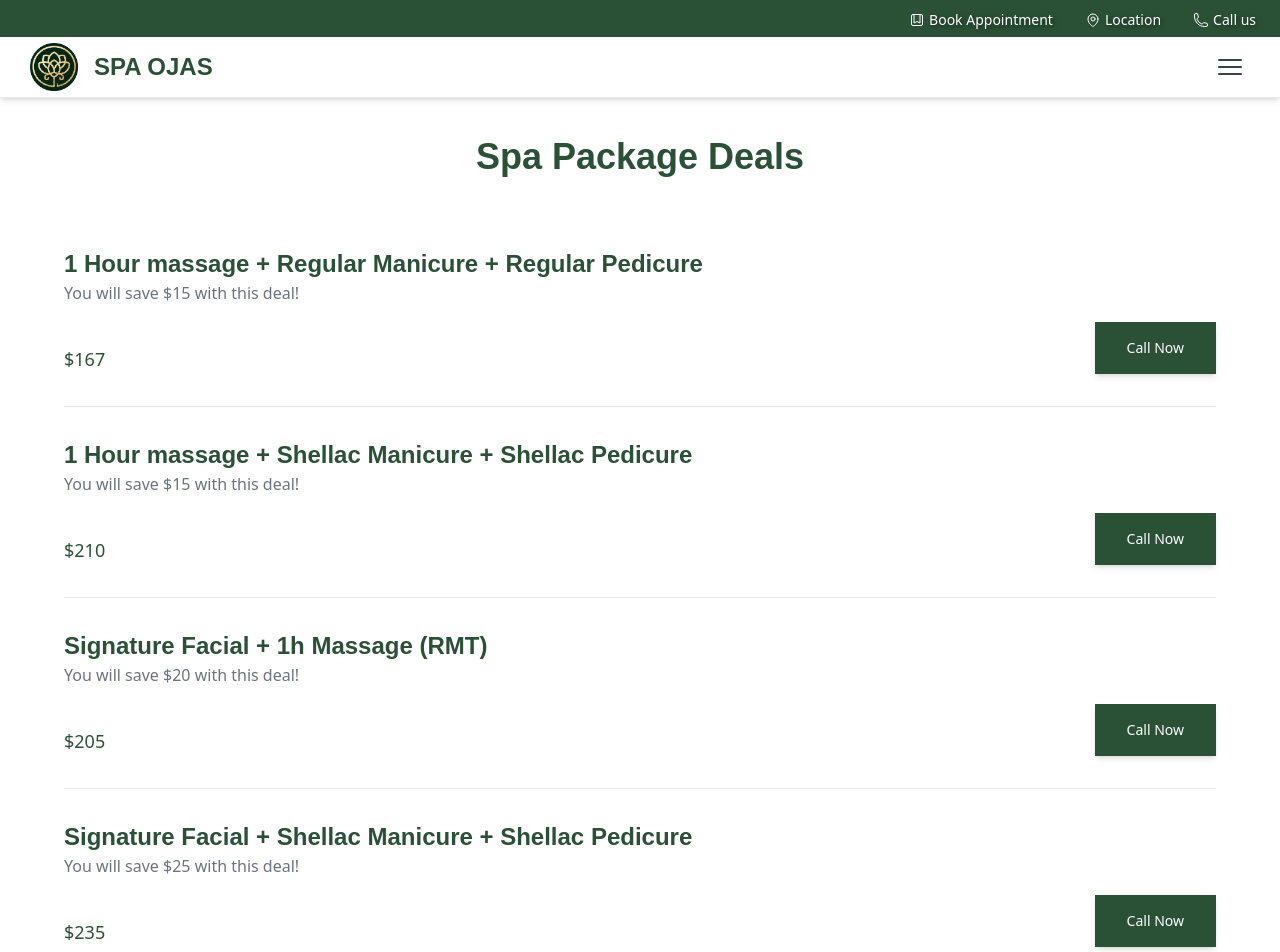
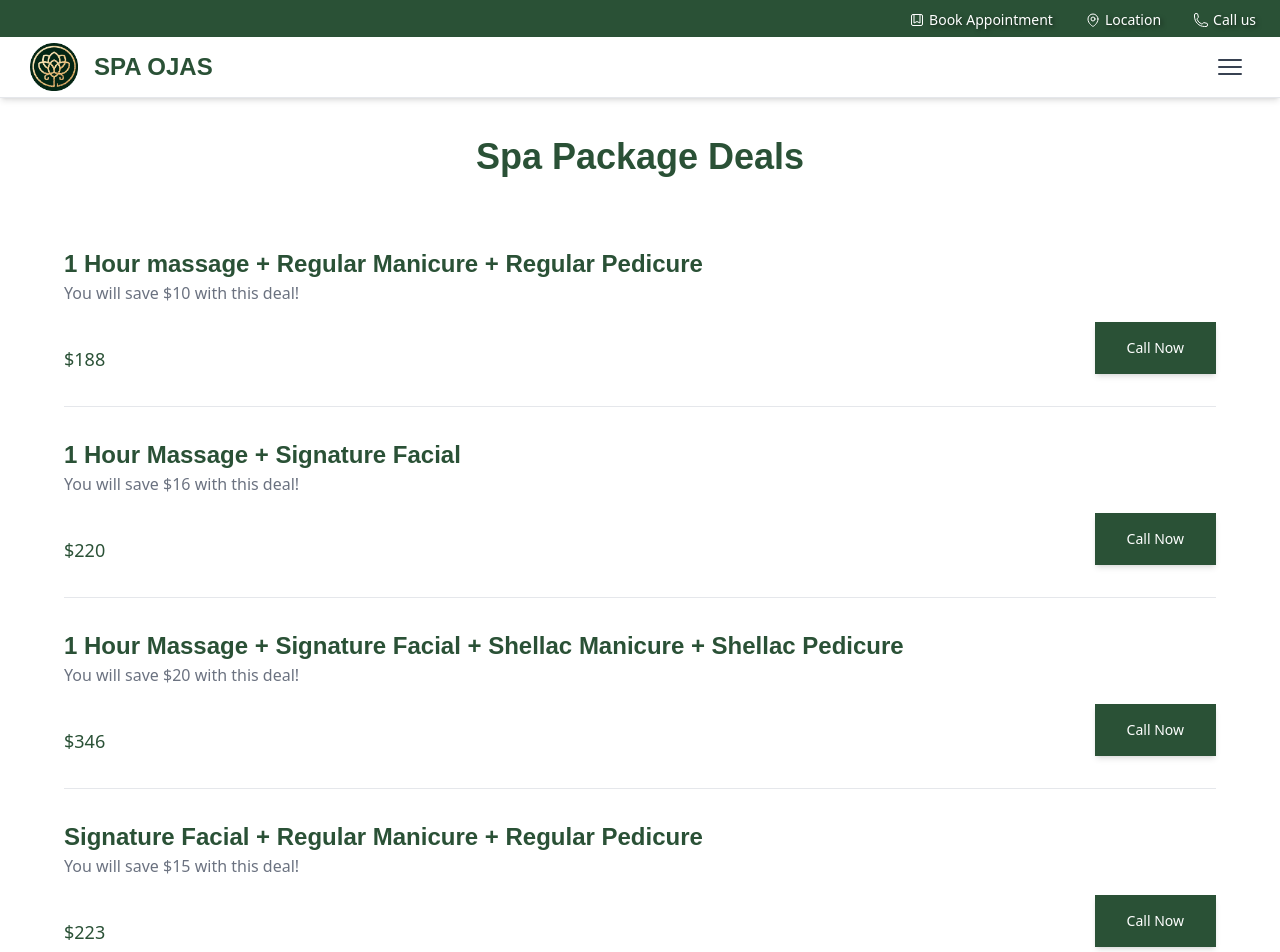
Before and after one commit to ice188/ojas, a Next.js app in the folder ojas/: page /promotion/spa-package in a window 1280 px wide. Shown: the top 952 px of the page. Built offline with nearby package versions, Linux system fonts and the light colour scheme; a web font is replaced by a local one.

Commit message:
price change

```diff
--- a/ojas/src/data/promotion-data.ts
+++ b/ojas/src/data/promotion-data.ts
@@ -19,28 +19,23 @@ export const promotionData: PromotionData = {
     promotions: [
       {
         name: "1 Hour massage + Regular Manicure + Regular Pedicure",
-        price: "167",
-        saving: "15",
+        price: "188",
+        saving: "10",
       },
       {
-        name: "1 Hour massage + Shellac Manicure + Shellac Pedicure",
-        price: "210",
-        saving: "15",
+        name: "1 Hour Massage + Signature Facial",
+        price: "220",
+        saving: "16",
       },
       {
-        name: "Signature Facial + 1h Massage (RMT)",
-        price: "205",
+        name: "1 Hour Massage + Signature Facial + Shellac Manicure + Shellac Pedicure",
+        price: "346",
         saving: "20",
       },
       {
-        name: "Signature Facial + Shellac Manicure + Shellac Pedicure",
-        price: "235",
-        saving: "25",
-      },
-      {
         name: "Signature Facial + Regular Manicure + Regular Pedicure",
-        price: "200",
-        saving: "17",
+        price: "223",
+        saving: "15",
       },
     ],
   },
--- a/ojas/src/data/service-data.ts
+++ b/ojas/src/data/service-data.ts
@@ -43,7 +43,7 @@ export const serviceData: ServiceData = {
           "Experience ultimate relaxation with our deep tissue massage. Our skilled therapists use firm pressure and slow strokes to target deeper muscle layers, relieving tension, knots, and chronic aches. Whether you're dealing with muscle pain or just need to unwind, our massage will leave you feeling refreshed. Book now and feel the difference.",
         img_url: "/service/massage/deep-tissue.jpg",
         pressure: "Firm",
-        price_range: "$60 - $196",
+        price_range: "$68 - $196",
       },
       {
         name: "Relaxation Massage (RMT)",
@@ -51,7 +51,7 @@ export const serviceData: ServiceData = {
           "Escape stress with our relaxation massage. Our skilled therapists use soothing strokes to ease tension and promote deep relaxation, restoring balance to your body and mind.",
         img_url: "/service/massage/relaxation.jpeg",
         pressure: "Light - Medium",
-        price_range: "$60 - $123",
+        price_range: "$68 - $196",
       },
       {
         name: "Acupressure Massage (RMT)",
@@ -67,7 +67,7 @@ export const serviceData: ServiceData = {
           "Rebalance and rejuvenate with our deep detox massage. Our therapists combine therapeutic massage, cupping, Gua Sha, and infrared heat to cleanse your body, boost circulation, and reduce inflammation. This 90-minute treatment helps relieve stress, muscle pain, sleep disorders, and chronic tension. Experience the benefits of detoxification and relaxation today.",
         img_url: "/service/massage/deep-detox.jpeg",
         pressure: "Light - Firm",
-        price_range: "$169 | 90 min",
+        price_range: "$175 | 90 min",
       },
       {
         name: "Cupping Massage (RMT)",
@@ -91,7 +91,7 @@ export const serviceData: ServiceData = {
           "Our face rejuvenation massage begins with a cleansing to remove impurities, followed by nourishing oils and serums. Gentle strokes, kneading, and acupressure boost circulation, ease tension, and promote lymphatic drainage. Unwind as stress melts away, leaving your skin radiant and refreshed—perfect for combating aging or enjoying self-care.",
         img_url: "/service/massage/face-massage.jpeg",
         pressure: "Light - Medium",
-        price_range: "$85 | 45 min",
+        price_range: "$90 | 45 min",
         benefits: [
           "Brighten skin",
           "Minimize the appearance of scars",
```
